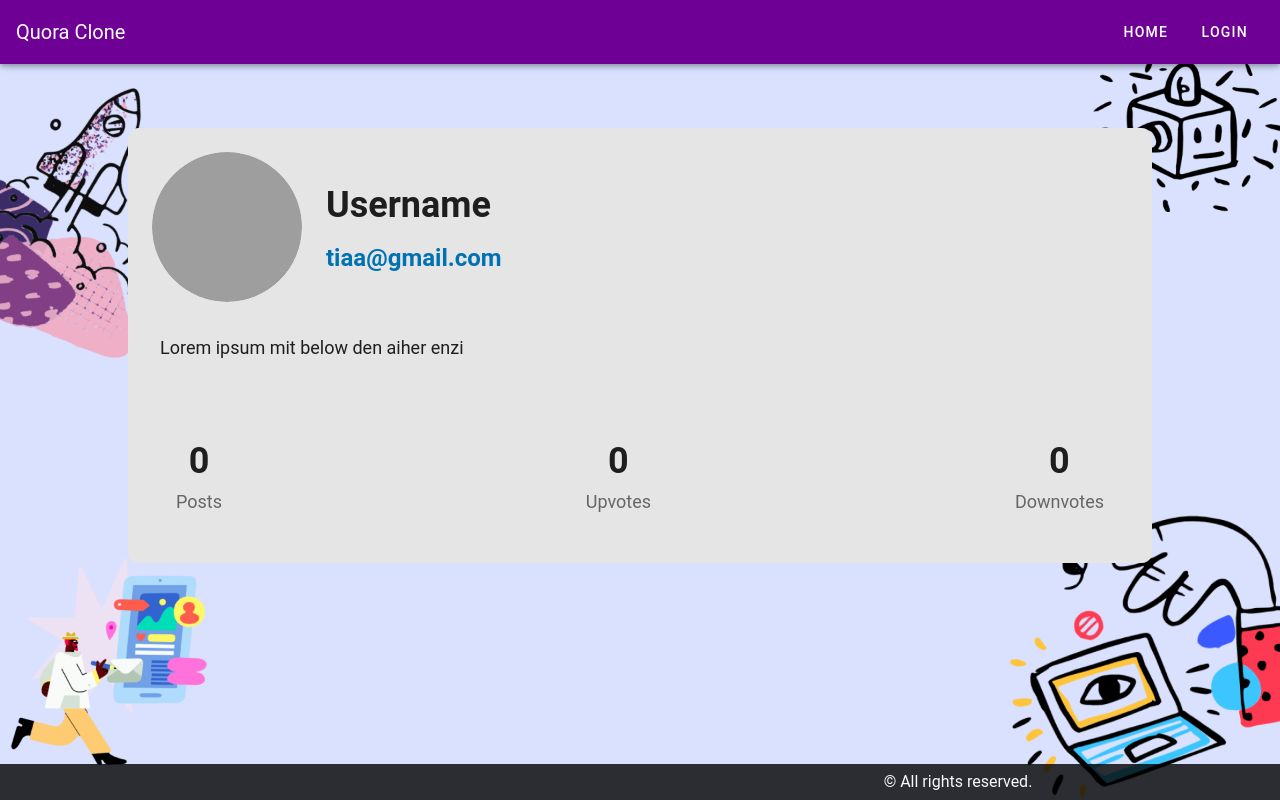
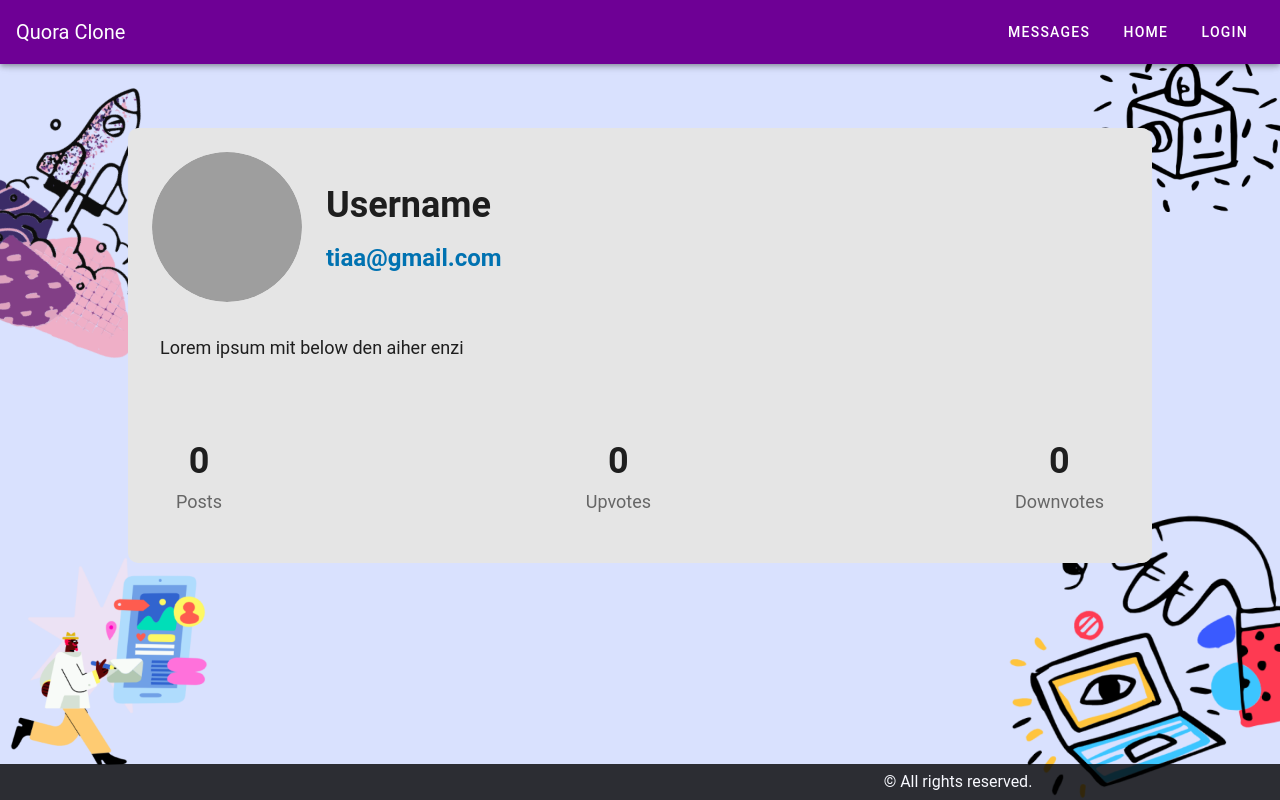
Before and after one commit to Tiaa-Hackathon/Frontend, a Vue app: page /user/profile in a window 1280 px wide. Built offline with nearby package versions, Linux system fonts and the light colour scheme; grey boxes are pictures that could not be loaded; what vue-quill-editor would draw is missing.

Commit message:
Fix: mdi-comment button removed and messages added in navbar

```diff
--- a/src/components/PostCard.vue
+++ b/src/components/PostCard.vue
@@ -1,4 +1,4 @@
-<template>
+<template><div>
   <!-- <v-container align-self="center" justify="center">
     <v-row align-self="auto" justify="center">
       <v-col cols="12" md="6"> -->
@@ -14,9 +14,7 @@
       <v-btn icon class="edit-icon" v-on:click="editPost">
         <v-icon>mdi-pencil</v-icon>
       </v-btn>
-      <v-btn icon class="message-icon" @click="showMessage = true">
-        <v-icon>mdi-comment</v-icon>
-      </v-btn>
+
     </v-card-subtitle>
     <v-card-title>
       <h3>{{ post.title }}</h3>
@@ -77,20 +75,15 @@
         </v-card>
       </div>
     </v-expand-transition>
-    <v-dialog v-model="showMessage" max-width="1280" style="
-        border-radius: 10px;
-        background: white;
-        box-shadow: 0 0 10px rgba(0, 0, 0, 0.3);
-      ">
-      <div style="background-color: white; width: 100%; height: 80vh">
-        <h4>Message</h4>
-      </div>
-    </v-dialog>
   </v-card>
+
+
 
   <!-- </v-col>
     </v-row>
   </v-container> -->
+
+</div>
 </template>
 
 <script>
@@ -100,6 +93,7 @@ import CommentsCardVue from "@/components/CommentsCard.vue";
 export default {
   data() {
     return {
+      showMessage: false,
       showComments: [],
       comments: [],
       newComment: {
--- a/src/components/navbar.vue
+++ b/src/components/navbar.vue
@@ -24,6 +24,12 @@
         </v-list-item>
       </v-list>
     </v-menu>
+    <v-btn
+      v-if="$vuetify.breakpoint.mdAndUp"
+      text
+      @click="navigate('/message')"
+      >Messages</v-btn
+    >
     <v-btn v-if="$vuetify.breakpoint.mdAndUp" text @click="navigate('/')"
       >Home</v-btn
     >
@@ -49,6 +55,7 @@
     >
   </v-app-bar>
 </template>
+
 
 <script>
 export default {
```
